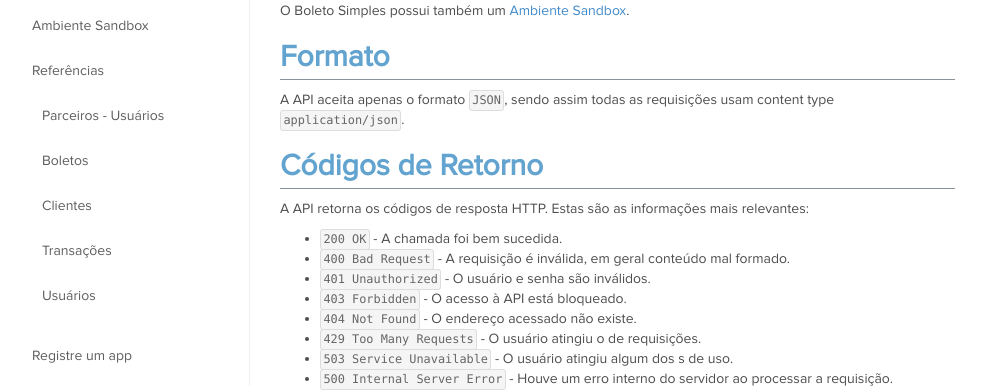
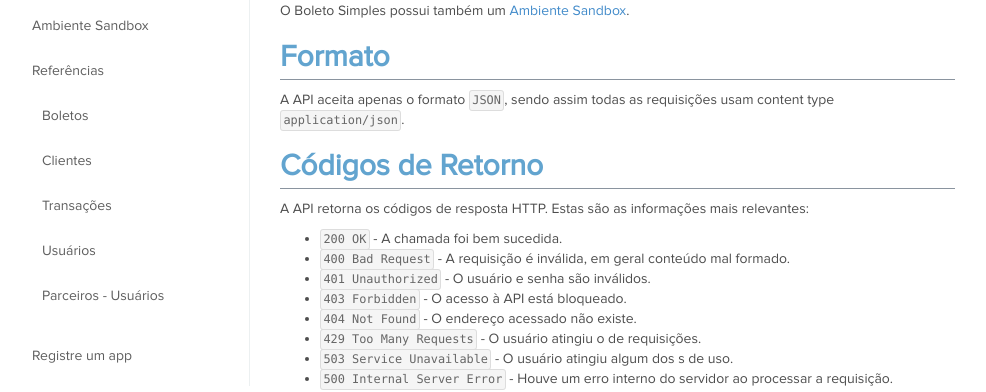
Before and after one commit to BoletoSimples/boletosimples-docs, a Jekyll site: the page built from index.md, in a window 1280 px wide and 900 px high, scrolled down 371 px. Shown: the part 152-544 px from the top of the window, without its empty margins (150-1136 px from the left). Built offline with Jekyll 4.4.1, drawn with Linux system fonts in a browser that asks for light colours.

```diff
--- a/_includes/sidemenu.html
+++ b/_includes/sidemenu.html
@@ -33,9 +33,6 @@
     <a href="/reference" title="Referências">Referências</a>
     <ul class="nav">
       <li>
-        <a href="/reference#parceiros---usurios" title="Parceiros e Usuários">Parceiros - Usuários</a>
-      </li>
-      <li>
         <a href="/reference#boletos" title="Boletos">Boletos</a>
       </li>
       <li>
@@ -47,6 +44,9 @@
       <li>
         <a href="/reference#usurios" title="Usuários">Usuários</a>
       </li>
+      <li>
+        <a href="/reference#parceiros---usurios" title="Parceiros e Usuários">Parceiros - Usuários</a>
+      </li>
     </ul>
   </li>
   <li>
```
